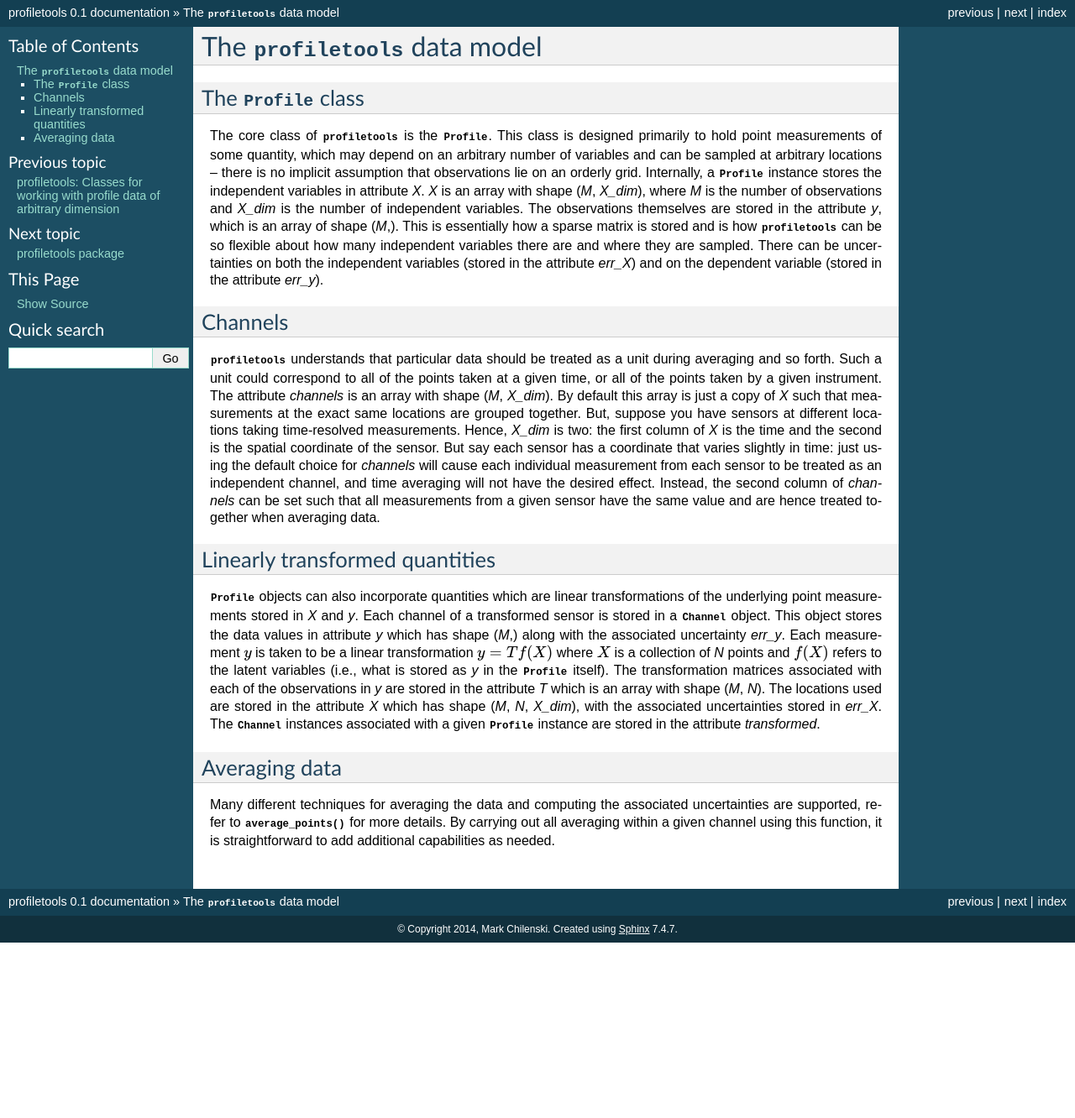
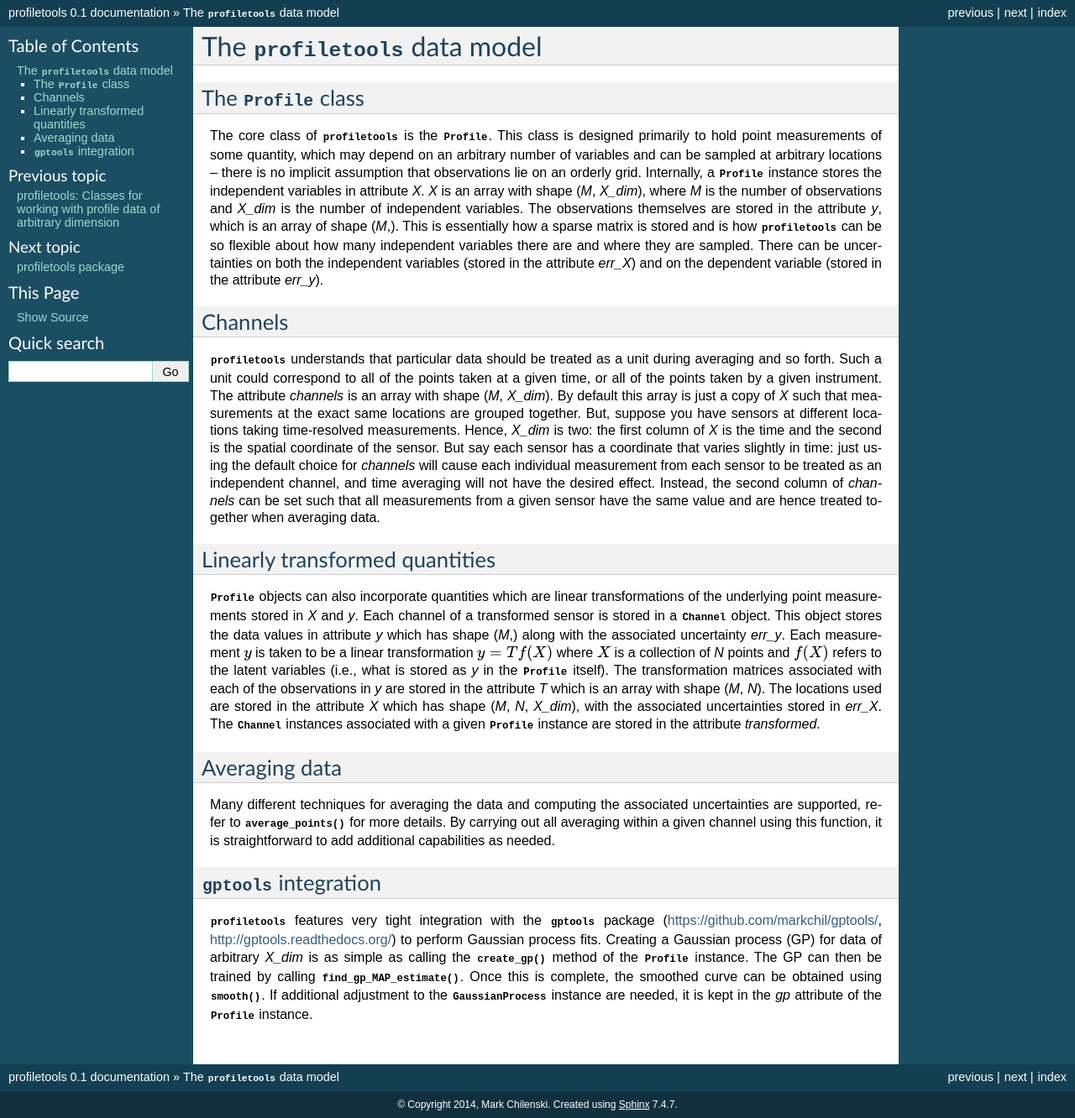
Before and after one commit to markchil/profiletools, a Sphinx documentation site: the page built from docs/source/datamodel.rst, in a window 1280 px wide. Shown: the whole page at 84% size. Built offline with Sphinx 7.4.7, drawn with Linux system fonts in a browser that asks for light colours; formulas are drawn with MathJax 3; before the commit the page ends 1123 px from its top, so only the background shows below that.

Commit message:
Add gptools discussion.

```diff
--- a/docs/source/datamodel.rst
+++ b/docs/source/datamodel.rst
@@ -62,3 +62,19 @@ Many different techniques for averaging the data and computing the associated
 uncertainties are supported, refer to :py:func:`~profiletools.core.average_points`
 for more details. By carrying out all averaging within a given channel using
 this function, it is straightforward to add additional capabilities as needed.
+
+:py:mod:`gptools` integration
+-----------------------------
+
+:py:mod:`profiletools` features very tight integration with the :py:mod:`gptools`
+package (https://github.com/markchil/gptools/, http://gptools.readthedocs.org/)
+to perform Gaussian process fits. Creating a Gaussian process (GP) for data of
+arbitrary `X_dim` is as simple as calling the
+:py:meth:`~profiletools.core.Profile.create_gp` method of the
+:py:class:`~profiletools.core.Profile` instance. The GP can then be trained by
+calling :py:meth:`~profiletools.core.Profile.find_gp_MAP_estimate`. Once this is
+complete, the smoothed curve can be obtained using
+:py:meth:`~profiletools.core.Profile.smooth`. If additional adjustment to the
+:py:class:`~gptools.gaussian_process.GaussianProcess` instance are needed, it is
+kept in the `gp` attribute of the :py:class:`~profiletools.core.Profile`
+instance.
```
